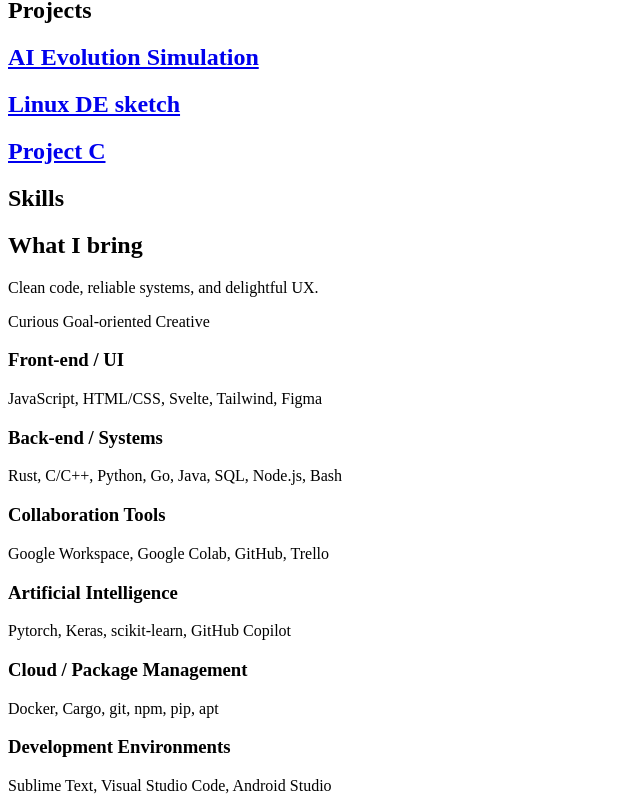
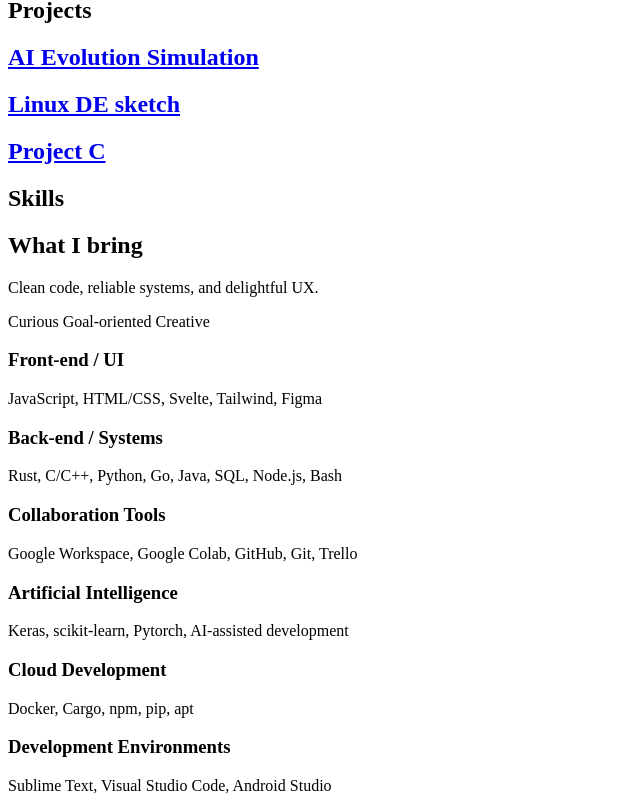
Before and after one commit to TropicSapling/tropicsapling.github.io, a SvelteKit app in the folder testapp/: page / in a window 1280 px wide. Shown: the part 5656-6467 px from the top of the page, without its empty margins (0-640 px from the left). Built offline with nearby package versions, Linux system fonts and the light colour scheme; a web font is replaced by a local one.

Commit message:
Skill list changes

```diff
--- a/testapp/src/routes/+page.svelte
+++ b/testapp/src/routes/+page.svelte
@@ -30,9 +30,9 @@
 	const skills = [
 		{name:'Front-end / UI', desc:'JavaScript, HTML/CSS, Svelte, Tailwind, Figma', c:'bg-emerald-400'},
 		{name:'Back-end / Systems', desc:'Rust, C/C++, Python, Go, Java, SQL, Node.js, Bash', c:'bg-sky-400'},
-		{name:'Collaboration Tools', desc:'Google Workspace, Google Colab, GitHub, Trello', fill:86, c:'bg-yellow-400'},
-		{name:'Artificial Intelligence', desc:'Pytorch, Keras, scikit-learn, GitHub Copilot', c:'bg-rose-400'},
-		{name:'Cloud / Package Management', desc:'Docker, Cargo, git, npm, pip, apt', c:'bg-indigo-400'},
+		{name:'Collaboration Tools', desc:'Google Workspace, Google Colab, GitHub, Git, Trello', fill:86, c:'bg-yellow-400'},
+		{name:'Artificial Intelligence', desc:'Keras, scikit-learn, Pytorch, AI-assisted development', c:'bg-rose-400'},
+		{name:'Cloud Development', desc:'Docker, Cargo, npm, pip, apt', c:'bg-indigo-400'},
 		{name:'Development Environments', desc:'Sublime Text, Visual Studio Code, Android Studio', c:'bg-teal-400'}
 	];
 
```
